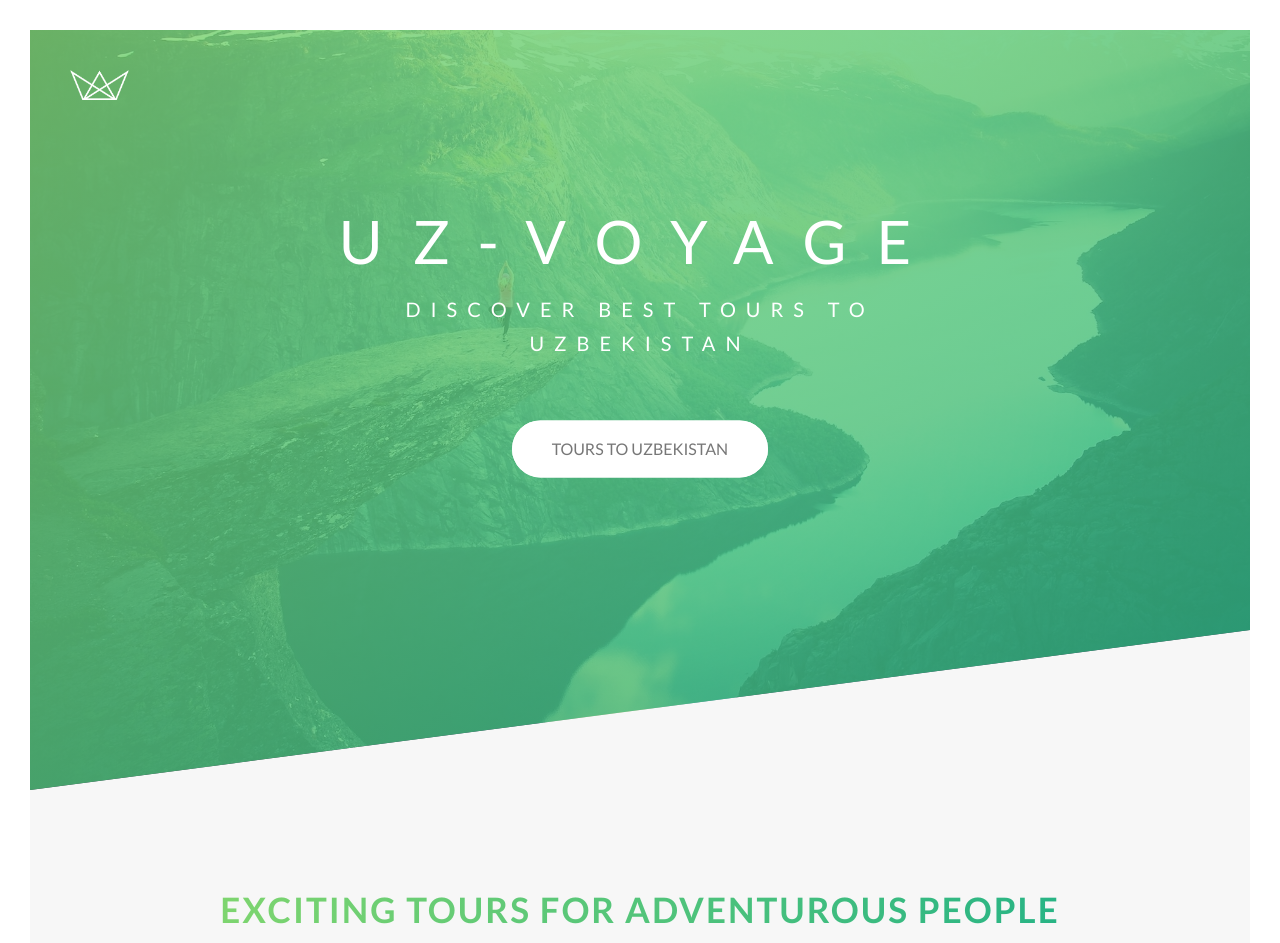
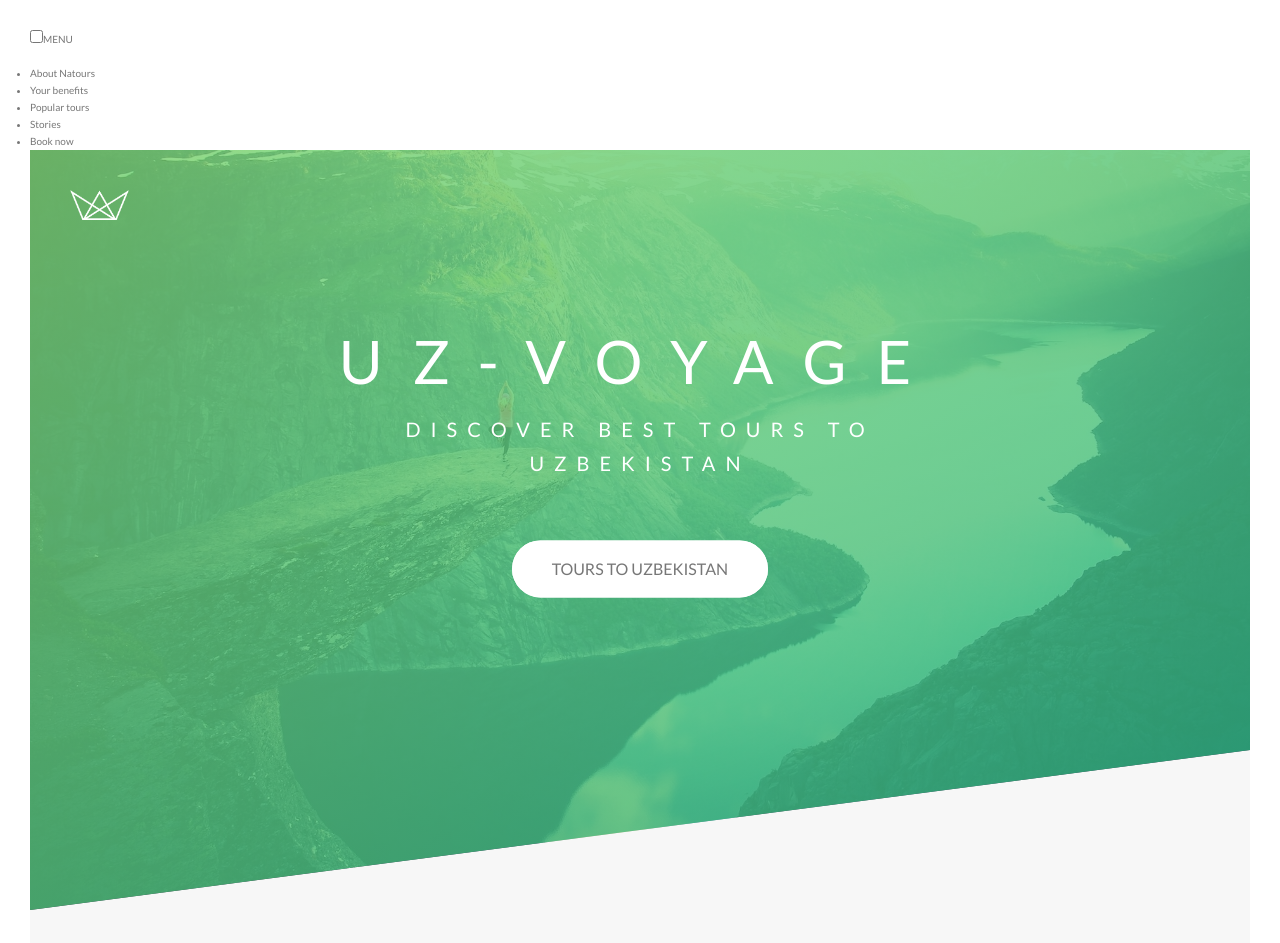
Before and after one commit to mralimov/Advanced-CSS-SASS-Website-Uz-Voyage, a website: page index.html in a window 1280 px wide. Shown: the top 943 px of the page. Drawn offline with Linux system fonts and the light colour scheme.

Commit message:
Nav section HTML

```diff
--- a/index.html
+++ b/index.html
@@ -14,6 +14,35 @@
     <title>Uz-Voyage | Best Tours to Uzbekistan!</title>
   </head>
   <body>
+    <div class="navigation">
+      <input
+        type="checkbox"
+        class="navigation__checkbox"
+        id="navi-toggle"
+      /><label for="navi-toggle" class="navigation-button">MENU</label>
+      <div class="navigation__background">&nbsp;</div>
+
+      <nav class="navigation__nav">
+        <ul class="navigation__list">
+          <li class="navigation__item">
+            <a href="#" class="navigation__link"></a>About Natours
+          </li>
+          <li class="navigation__item">
+            <a href="#" class="navigation__link"></a>Your benefits
+          </li>
+          <li class="navigation__item">
+            <a href="#" class="navigation__link"></a>Popular tours
+          </li>
+          <li class="navigation__item">
+            <a href="#" class="navigation__link"></a>Stories
+          </li>
+          <li class="navigation__item">
+            <a href="#" class="navigation__link"></a>Book now
+          </li>
+        </ul>
+      </nav>
+    </div>
+
     <header class="header">
       <div class="header__logo-box">
         <img
```
